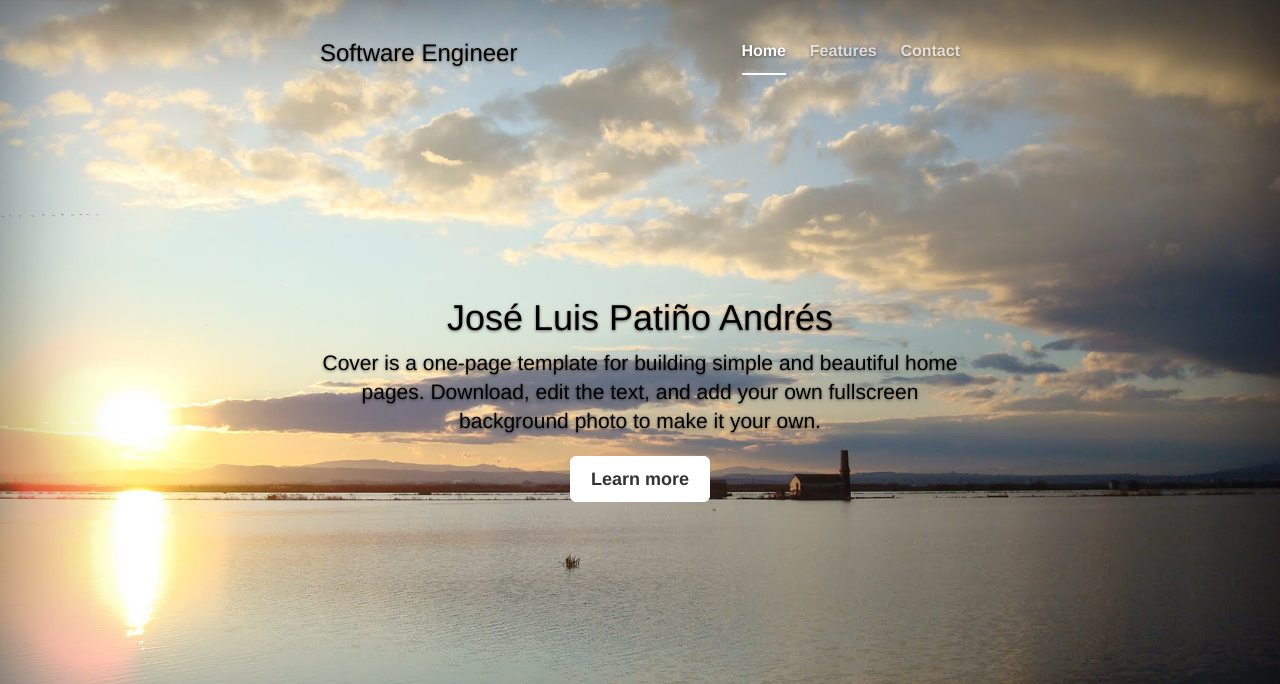
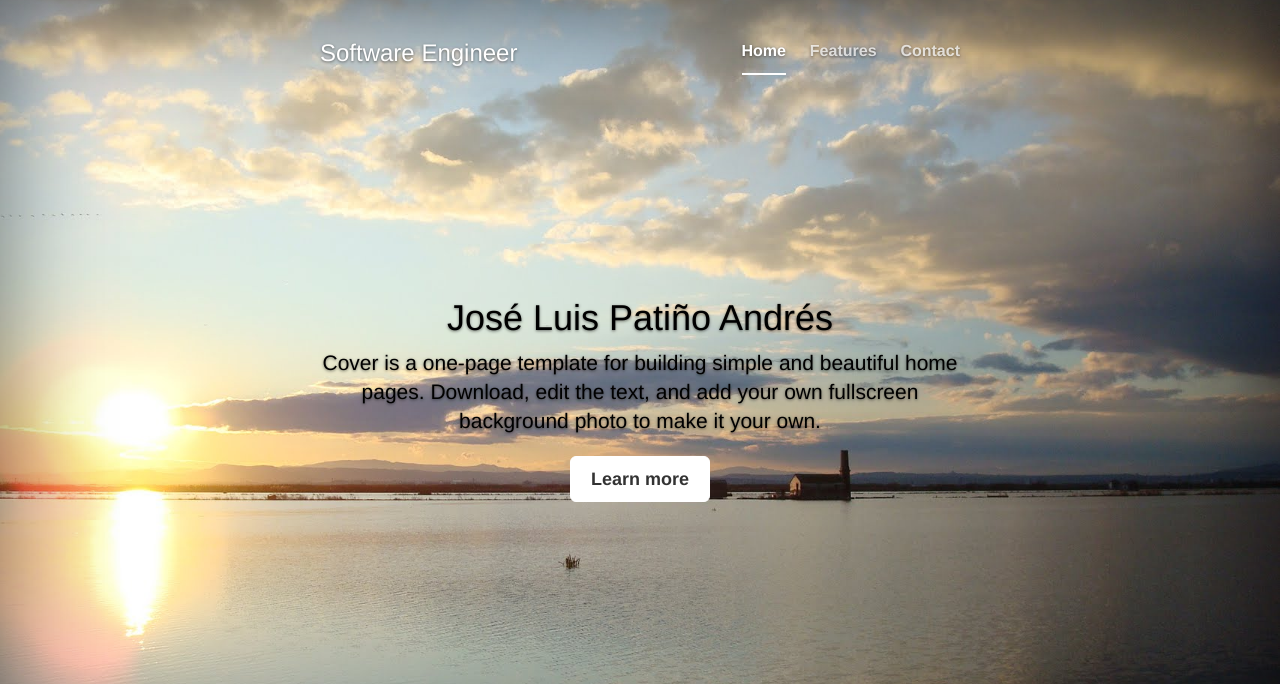
Before and after one commit to jose-lpa/jose.patino.me, a website: page site/index.html in a window 1280 px wide. Shown: the top 684 px of the page. Drawn offline with nearby package versions, Linux system fonts and the light colour scheme.

Commit message:
Added some styles.

```diff
--- a/site/css/site.css
+++ b/site/css/site.css
@@ -33,11 +33,12 @@ body {
   -moz-background-size: cover;
   -o-background-size: cover;
   background-size: cover;
-}
-body {
   color: #000000;
   text-align: center;
   text-shadow: 0 1px 3px rgba(0,0,0,.5);
+}
+body h3 {
+  color: #FFF;
 }
 
 /* Extra markup and styles for table-esque vertical and horizontal centering */
@@ -64,6 +65,9 @@ body {
 }
 .social-link {
   padding: 0 10px 0 10px;
+}
+.social-link a {
+  text-decoration: none;
 }
 
 
```
Also changed, not shown: site/images/favicon.ico (added).
